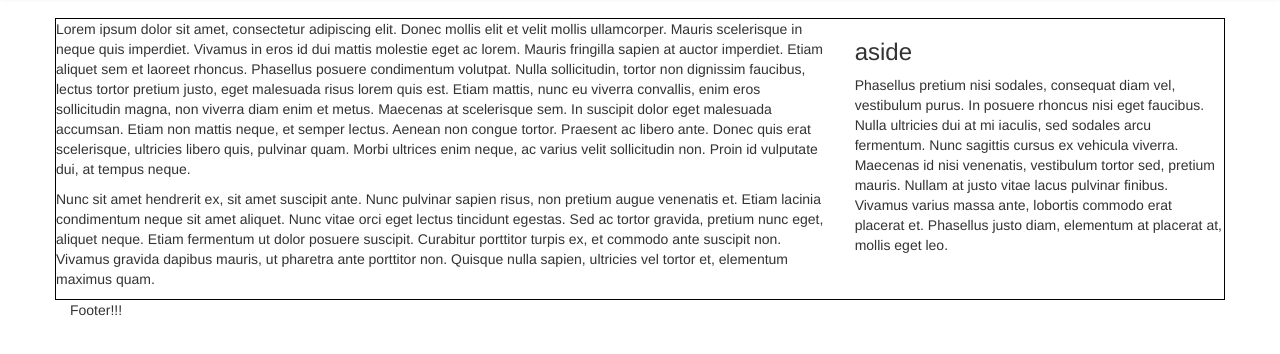
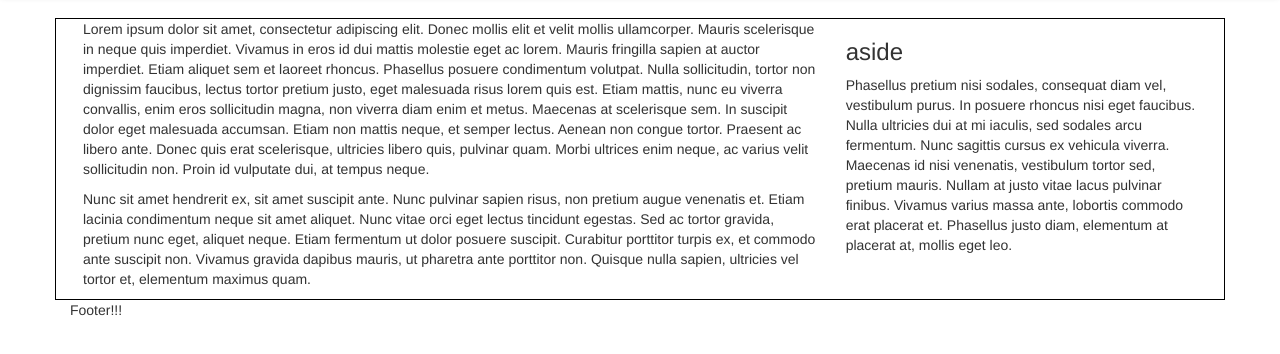
Before and after one commit to lindhe/rekrytdit, a plain HTML site: page index.html in a window 1280 px wide. Shown: the part 96-450 px from the top of the page. Drawn offline with nearby package versions, Linux system fonts and the light colour scheme.

Commit message:
Fixing width issue of #main on xs
#main was slightly too wide on xs devices, this was fixed by adding a
small padding l/r to it.

The navbar must behave more like container instead of container-fluid!!

```diff
--- a/css/main.scss
+++ b/css/main.scss
@@ -19,3 +19,8 @@ $it-color: #09CDDA;
 .department nav {
     margin-bottom: 2em;
 }
+
+#main { /*Fix for the width on xs devices where #main becomes slightly too wide*/
+    padding-left: 3em;
+    padding-right: 3em;
+}
```
Also changed, not shown: css/main.css.
